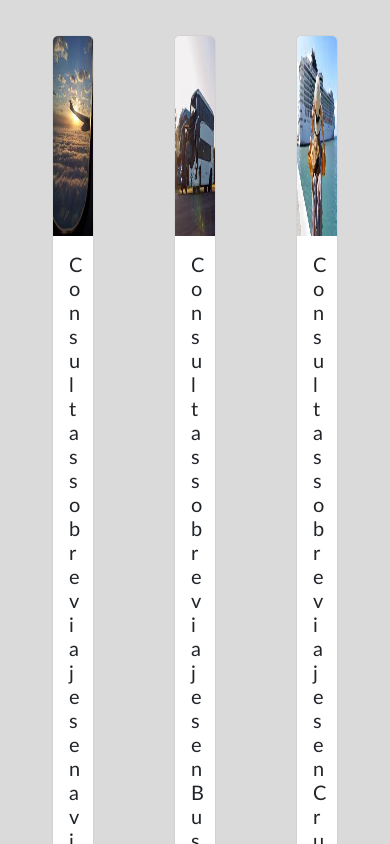
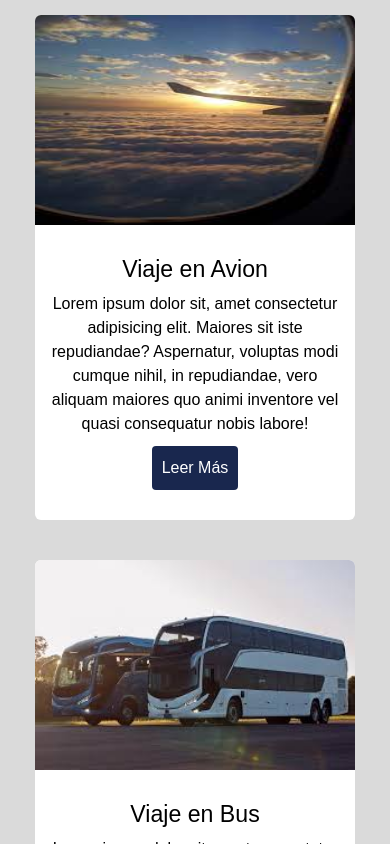
Before and after one commit to Nicodinhoo/PreEntrega2Spinelli, a website: page pages/reservas.html in a window 390 px wide. Shown: the part 256-1100 px from the top of the page. Drawn offline with nearby package versions, Linux system fonts and the light colour scheme.

Commit message:
modificando pagina de reservas para hacerla responsive

```diff
--- a/pages/reservas.html
+++ b/pages/reservas.html
@@ -43,44 +43,63 @@
 <main>
                                     <!-- incio del main -->
 <section class="pagina2 ">
-<article class="container ">
-    <h1 class="titulo">Hace tu reserva</h1>
+  <h1 class="titulo">Hace tu reserva</h1>
+
+
+<article class="container tarjetas">
+
+
+
+    <div class="contenedor3">
+      <div class="caja3">
+          <figure>
+              <img src="../Fotos/reservas1.jpg" alt="Fotos de nuestro viajes en avion" >
+          </figure>
+          <div class="contenido3">
+              <h3>Viaje en Avion</h3>
+                  <p>Lorem ipsum dolor sit, amet consectetur adipisicing elit. Maiores sit iste repudiandae? Aspernatur, voluptas modi cumque nihil, in repudiandae, vero aliquam maiores quo animi inventore vel quasi consequatur nobis labore!
+                      <a href="#cuestionario">Leer Más</a>
+                      </p>
+          </div>
+      </div>
+  </div>
+
+  <div class="contenedor3">
+      <div class="caja3">
+          <figure>
+              <img src="../Fotos/reszervas bus.jpg"  alt="fotos sobre nuestro bus">
+          </figure>
+          <div class="contenido3">
+              <h3>Viaje en Bus</h3>
+                  <p>Lorem ipsum dolor sit, amet consectetur adipisicing elit. Maiores sit iste repudiandae? Aspernatur, voluptas modi cumque nihil, in repudiandae, vero aliquam maiores quo animi inventore vel quasi consequatur nobis labore!
+                      <a href="#cuestionario">Leer Más</a>
+                  </p>
+          </div>
+      </div>
+  </div>
+
+  <div class="contenedor3">
+      <div class="caja3">
+          <figure>
+              <img src="../Fotos/reservas2 crucero.jpg" alt="Fotos de nuestro crucero" >
+          </figure>
+              <div class="contenido3">
+                  <h3>Viaje en crucero</h3>
+                      <p>Lorem ipsum dolor sit, amet consectetur adipisicing elit. Maiores sit iste repudiandae? Aspernatur, voluptas modi cumque nihil, in repudiandae, vero aliquam maiores quo animi inventore vel quasi consequatur nobis labore!
+                          <a href="#cuestionario">Leer Más</a>
+                      </p>
+              </div>
+      </div>
+  </div>
+
+</article>
 
 
 
 
-</article>
-
-
-    <article class="container contenedor3">
-        <div class="card" style="width: 18rem;">
-            <img src="../Fotos/reservas1.jpg" class="card-img-top img" alt="Imagen con un Avion">
-            <div class="card-body">
-              <h5 class="card-title">Consultas sobre viajes en avion</h5>
-              <p class="card-text">Lorem ipsum, dolor sit amet consectetur adipisicing elit. Necessitatibus sint, quia ipsam voluptas aperiam tenetur beatae voluptatum sed quisquam atque culpa accusamus nihil totam non, omnis placeat unde dolore nemo.</p>
-              <a href="#cuestionario" class="btn btn-primary">Reservar</a>
-            </div>
-          </div>
-          <div class="card" style="width: 18rem;">
-            <img src="../Fotos/reszervas bus.jpg" class="card-img-top img" alt="imaen con un bus">
-            <div class="card-body">
-              <h5 class="card-title">Consultas sobre viajes en Bus</h5>
-              <p class="card-text">Lorem ipsum, dolor sit amet consectetur adipisicing elit. Necessitatibus sint, quia ipsam voluptas aperiam tenetur beatae voluptatum sed quisquam atque culpa accusamus nihil totam non, omnis placeat unde dolore nemo.</p>
-              <a href="#cuestionario" class="btn btn-primary">Reservar</a>
-            </div>
-          </div>
-          <div class="card " style="width: 18rem;">
-            <img src="../Fotos/reservas2 crucero.jpg" class="card-img-top  img " alt="imagen de crucero">
-            <div class="card-body">
-              <h5 class="card-title">Consultas sobre viajes en Cruceros</h5>
-              <p class="card-text">Lorem ipsum, dolor sit amet consectetur adipisicing elit. Necessitatibus sint, quia ipsam voluptas aperiam tenetur beatae voluptatum sed quisquam atque culpa accusamus nihil totam non, omnis placeat unde dolore nemo.</p>
-              <a href="#cuestionario" class="btn btn-primary ">Reservar</a>
-            </div>
-          </div>
 
 
 
-    </article>
 
 
 
--- a/scss/content/_medias_quieries.scss
+++ b/scss/content/_medias_quieries.scss
@@ -1,3 +1,5 @@
+
+
 @media (max-width: 952px){
     nav ul li a {
          font-size: 16px;
@@ -7,6 +9,10 @@
  }
 
 @media screen and (max-width: 858px) {
+
+
+
+
     .cuadro1 {
         width: 70%;
         text-align: center;
--- a/scss/content/_tarjetas.scss
+++ b/scss/content/_tarjetas.scss
@@ -12,14 +12,11 @@
 }
 // la clase de arriba es igual para las 2 tarjetas
 
-.contenedor3{
 
-    display: flex;
+.card{
+   margin: 40px;
 
 
-}
-.card{
-   margin: 40px;
 }
 //tarjetas del index
 .contenedor1{
@@ -102,7 +99,7 @@
 
         p {
             line-height: 1.5;
-            color: #dadada;
+            color: #000000;
             font-weight: 400;
             margin-bottom: 15px;
         }
@@ -125,3 +122,52 @@
     width: 100%;
     height: 200px;
 }
+//tarjetas pajina de reservas
+
+
+.contenedor3{
+    @extend.contenedor1
+
+}
+.caja3{
+    width: 100%;
+    margin: 20px;
+    border-radius: 6px;
+    overflow: hidden;
+    background-color: #ffffff;
+
+
+
+    img{
+        width: 100%;
+        height: 210px;
+    }
+    .contenido3{
+        text-align: center;
+        padding: 15px;
+
+        p {
+            line-height: 1.5;
+            color: $negro;
+            font-weight: 400;
+            margin-bottom: 15px;
+        }
+        a{
+            text-decoration: none;
+            display: inline-block;
+            padding: 10px;
+            margin-top: 10px;
+            color: #ffffff;
+            background-color: $color-principal;
+            border-radius: 4px;
+
+        }
+        h3{
+            color: $negro;
+        }
+    }
+}
+.img{
+    width: 100%;
+    height: 200px;
+}
```
Also changed, not shown: css/styles.css, 1 other file.
